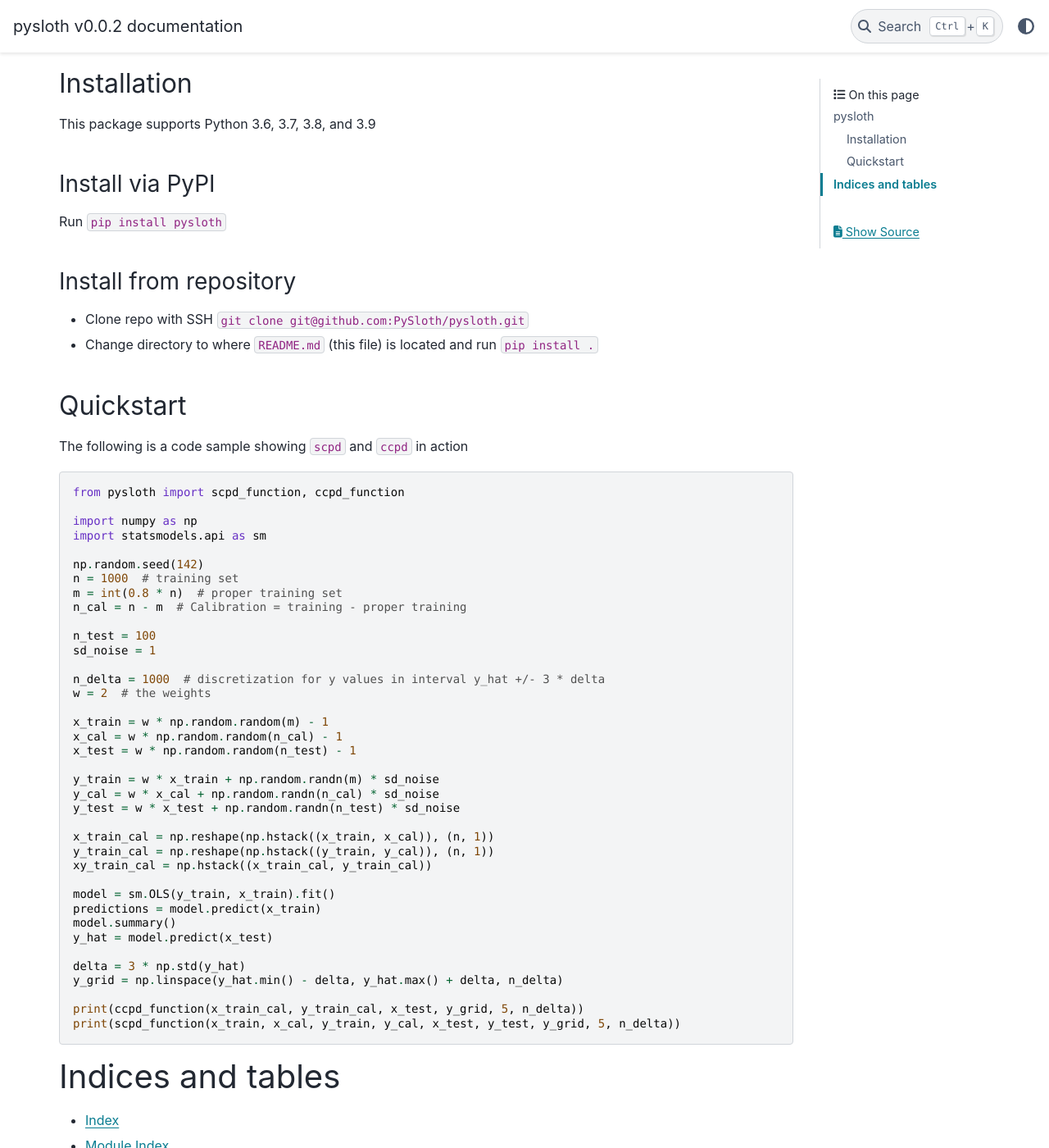
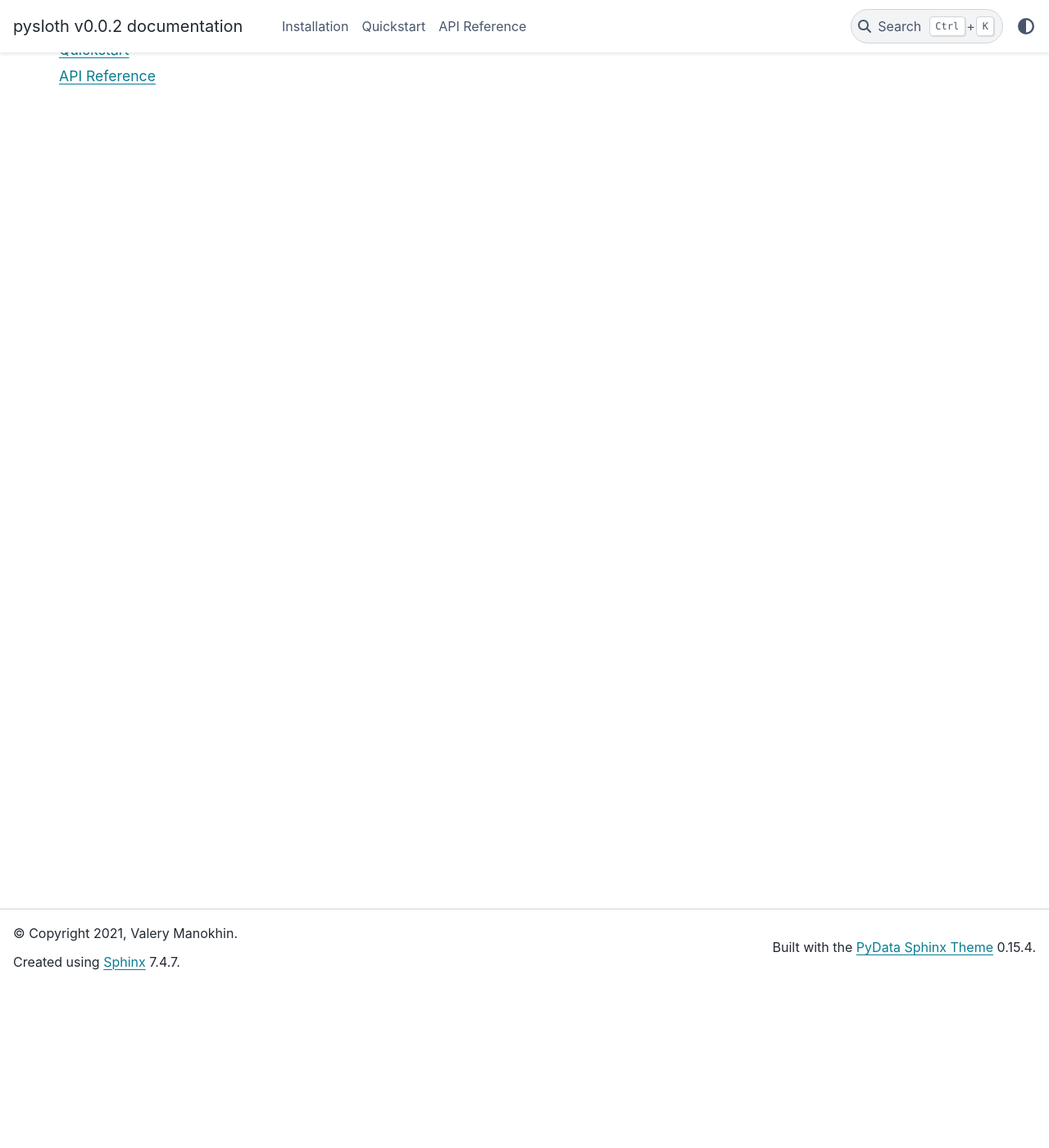
Before and after one commit to PySloth/pysloth, a Sphinx documentation site: the page built from doc/source/index.rst, in a window 1280 px wide and 1400 px high, scrolled down 198 px. Shown: the whole window at 82% size. Built offline with Sphinx 7.4.7 and the PyData theme 0.15.4, drawn with Linux system fonts in a browser that asks for light colours; some of the changed lines change nothing that is shown; some of the changed text lies outside the part shown.

Commit message:
Configure index pages individually

```diff
--- /dev/null
+++ b/doc/source/api_reference/index.rst
@@ -0,0 +1,5 @@
+API Reference
+=============
+
+.. automodule:: pysloth
+   :members:
--- a/doc/source/index.rst
+++ b/doc/source/index.rst
@@ -1,17 +1,12 @@
-.. pysloth documentation master file, created by
-   sphinx-quickstart on Wed Mar 31 20:16:15 2021.
-   You can adapt this file completely to your liking, but it should at least
-   contain the root `toctree` directive.
-
-.. include:: readme.rst
+PySloth
+=======
+A Python package for Probabilistic Prediction
 
 .. toctree::
-   :maxdepth: 4
-   :caption: Contents:
+   :maxdepth: 1
 
-Indices and tables
-==================
+   installation/index
 
-* :ref:`genindex`
-* :ref:`modindex`
-* :ref:`search`
+   quickstart/index
+
+   api_reference/index
--- /dev/null
+++ b/doc/source/installation/index.rst
@@ -0,0 +1,12 @@
+Installation
+============
+This package supports Python 3.6, 3.7, 3.8, and 3.9
+
+Install via PyPI
+~~~~~~~~~~~~~~~~
+Run ``pip install pysloth``
+
+Install from repository
+~~~~~~~~~~~~~~~~~~~~~~~
+* Clone repo with SSH ``git clone git@github.com:PySloth/pysloth.git``
+* Change directory to where ``README.md`` (this file) is located and run ``pip install .``
--- /dev/null
+++ b/doc/source/quickstart/index.rst
@@ -0,0 +1,45 @@
+Quickstart
+==========
+
+The following is a code sample showing ``scpd`` and ``ccpd`` in action
+
+.. code-block:: python
+
+    from pysloth import scpd_function, ccpd_function
+
+    import numpy as np
+    import statsmodels.api as sm
+
+    np.random.seed(142)
+    n = 1000  # training set
+    m = int(0.8 * n)  # proper training set
+    n_cal = n - m  # Calibration = training - proper training
+
+    n_test = 100
+    sd_noise = 1
+
+    n_delta = 1000  # discretization for y values in interval y_hat +/- 3 * delta
+    w = 2  # the weights
+
+    x_train = w * np.random.random(m) - 1
+    x_cal = w * np.random.random(n_cal) - 1
+    x_test = w * np.random.random(n_test) - 1
+
+    y_train = w * x_train + np.random.randn(m) * sd_noise
+    y_cal = w * x_cal + np.random.randn(n_cal) * sd_noise
+    y_test = w * x_test + np.random.randn(n_test) * sd_noise
+
+    x_train_cal = np.reshape(np.hstack((x_train, x_cal)), (n, 1))
+    y_train_cal = np.reshape(np.hstack((y_train, y_cal)), (n, 1))
+    xy_train_cal = np.hstack((x_train_cal, y_train_cal))
+
+    model = sm.OLS(y_train, x_train).fit()
+    predictions = model.predict(x_train)
+    model.summary()
+    y_hat = model.predict(x_test)
+
+    delta = 3 * np.std(y_hat)
+    y_grid = np.linspace(y_hat.min() - delta, y_hat.max() + delta, n_delta)
+
+    print(ccpd_function(x_train_cal, y_train_cal, x_test, y_grid, 5, n_delta))
+    print(scpd_function(x_train, x_cal, y_train, y_cal, x_test, y_test, y_grid, 5, n_delta))
--- a/doc/source/readme.rst
+++ /dev/null
@@ -1 +0,0 @@
-.. include:: ../../README.rst
```
